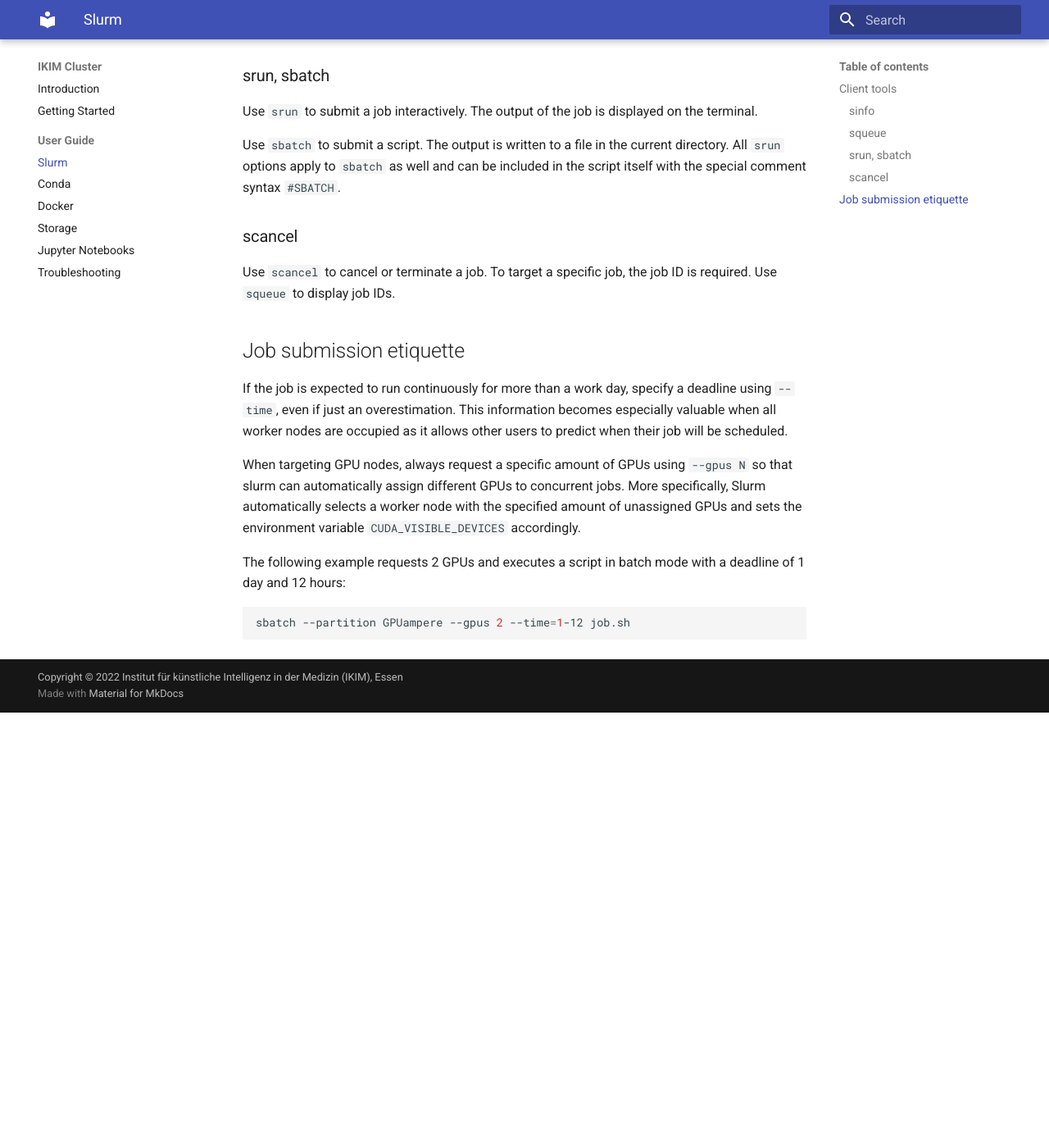
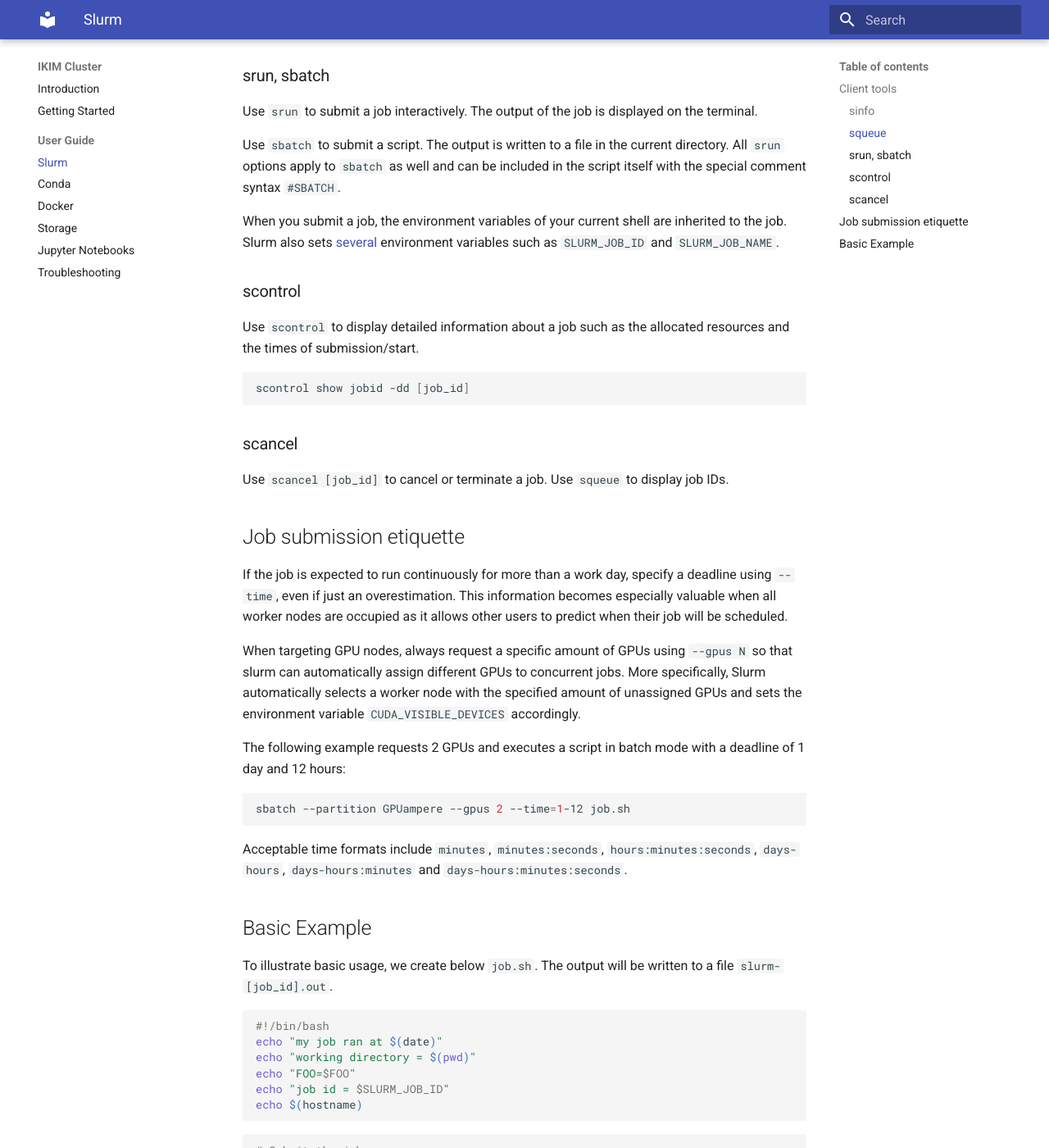
Before and after one commit to IKIM-Essen/ClusterDocs, an MkDocs documentation site: the page built from docs/slurm.md, in a window 1280 px wide and 1400 px high, scrolled down 881 px. Shown: the whole window at 82% size. Built offline with MkDocs 1.6.1 and Material for MkDocs 9.7.7, drawn with Linux system fonts in a browser that asks for light colours; before the commit the page ends 1750 px from its top, so only the background shows below that; some of the changed text lies outside the part shown.

Commit message:
Expand slurm guide
- Note about environment variables
- Show detailed into about jobs
- Basic example

````diff
--- a/docs/slurm.md
+++ b/docs/slurm.md
@@ -38,9 +38,19 @@
 
 Use `sbatch` to submit a script. The output is written to a file in the current directory. All `srun` options apply to `sbatch` as well and can be included in the script itself with the special comment syntax `#SBATCH`.
 
+When you submit a job, the environment variables of your current shell are inherited to the job. Slurm also sets [several](https://slurm.schedmd.com/sbatch.html#SECTION_OUTPUT-ENVIRONMENT-VARIABLES) environment variables such as `SLURM_JOB_ID` and `SLURM_JOB_NAME`.
+
+### scontrol
+
+Use `scontrol` to display detailed information about a job such as the allocated resources and the times of submission/start.
+
+```sh
+scontrol show jobid -dd [job_id]
+```
+
 ### scancel
 
-Use `scancel` to cancel or terminate a job. To target a specific job, the job ID is required. Use `squeue` to display job IDs.
+Use `scancel [job_id]` to cancel or terminate a job. Use `squeue` to display job IDs.
 
 ## Job submission etiquette
 
@@ -54,5 +64,35 @@
 sbatch --partition GPUampere --gpus 2 --time=1-12 job.sh
 ```
 
+Acceptable time formats include `minutes`, `minutes:seconds`, `hours:minutes:seconds`, `days-hours`, `days-hours:minutes` and `days-hours:minutes:seconds`.
+
 [slurm-homepage]: https://slurm.schedmd.com
 [slurm-quickstart]: https://slurm.schedmd.com/quickstart.html
+
+## Basic Example
+
+To illustrate basic usage, we create below `job.sh`. The output will be written to a file `slurm-[job_id].out`.
+
+```sh
+#!/bin/bash
+echo "my job ran at $(date)"
+echo "working directory = $(pwd)"
+echo "FOO=$FOO"
+echo "job id = $SLURM_JOB_ID"
+echo $(hostname)
+```
+
+```sh
+# Submit the job
+$ export FOO=bar
+$ sbatch job.sh
+Submitted batch job 300451
+
+# Show output file
+$ cat slurm-300451.out
+my job ran at Thu Mar 23 09:39:13 AM UTC 2023
+working directory = /homes/jan/tmp
+FOO=bar
+job id = 300451
+c120.ikim.uk-essen.de
+```
````
